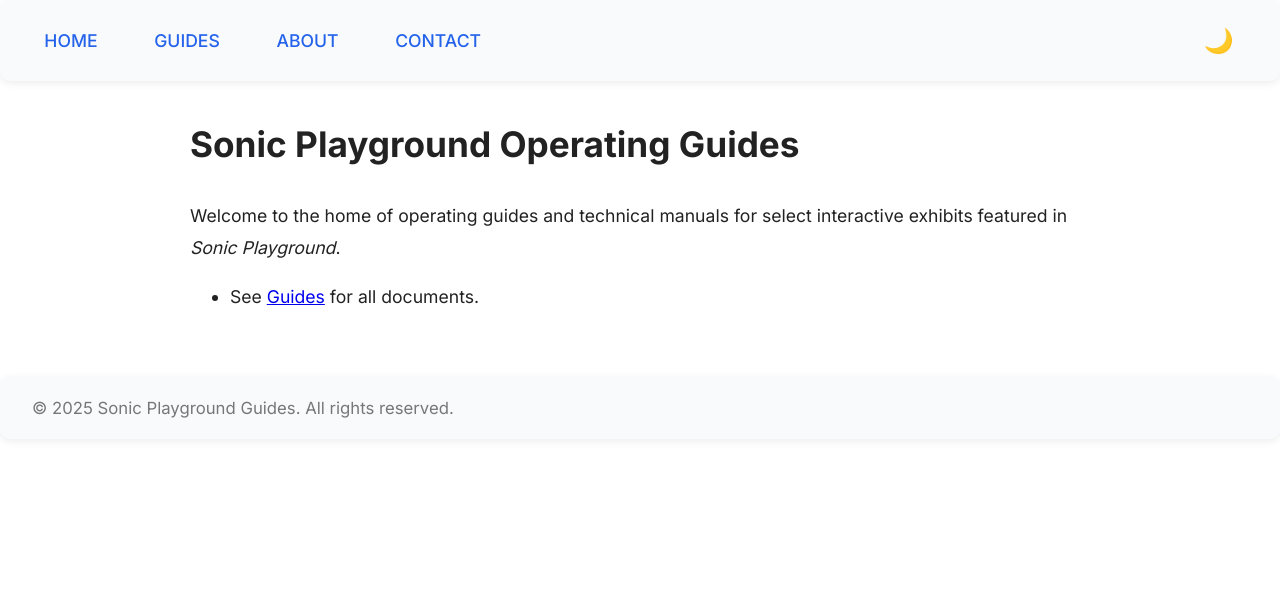
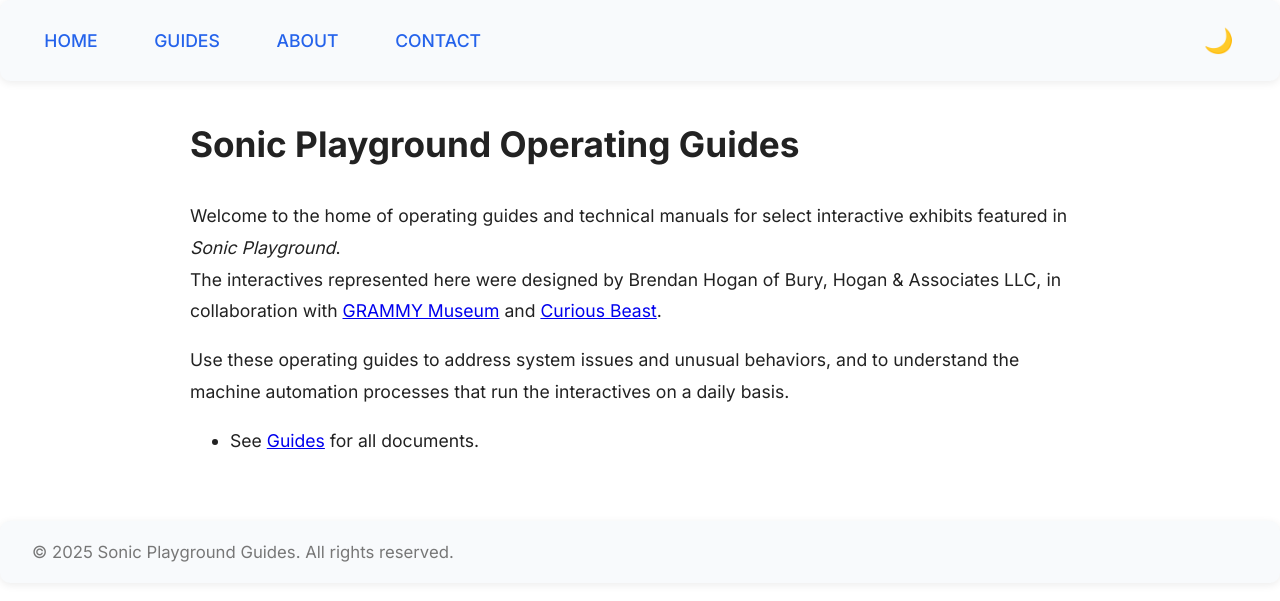
Before and after one commit to buryhoganllc/sonic-playground-guides, a Jekyll site: the page built from index.md, in a window 1280 px wide. Shown: the top 601 px of the page. Built offline with Jekyll 4.4.1, drawn with Linux system fonts in a browser that asks for light colours.

Commit message:
update formatting and content

```diff
--- a/index.md
+++ b/index.md
@@ -7,5 +7,8 @@
 # Sonic Playground Operating Guides
 
 Welcome to the home of operating guides and technical manuals for select interactive exhibits featured in _Sonic Playground_.
+The interactives represented here were designed by Brendan Hogan of Bury, Hogan & Associates LLC, in collaboration with [GRAMMY Museum](https://www.grammymuseum.org/) and [Curious Beast](https://www.curiousbeast.org).
+
+Use these operating guides to address system issues and unusual behaviors, and to understand the machine automation processes that run the interactives on a daily basis.
 
 - See [Guides]({{ site.baseurl }}/guides/) for all documents.
```
Also changed, not shown: guides/index.md (+1 -1 lines).
